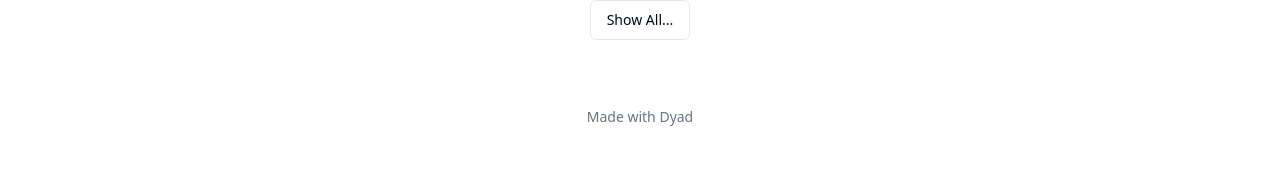
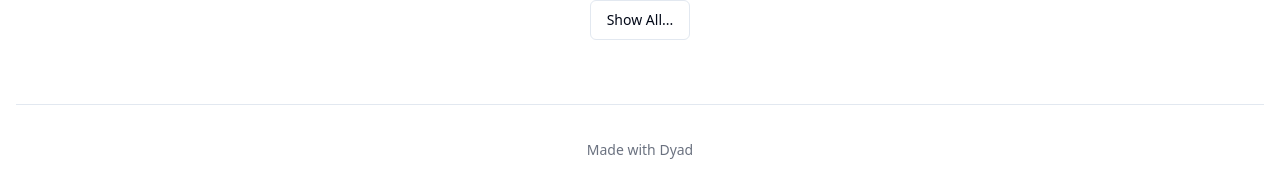
Before and after one commit to meelbreaker-001/CEPL, a React (Vite) app: page / in a window 1280 px wide. Shown: the part 1269-1447 px from the top of the page. Built offline with nearby package versions, Linux system fonts and the light colour scheme.

Commit message:
[dyad] Adding visual dividers between sections - wrote 2 file(s)

```diff
--- a/src/components/CollegeIdentity.tsx
+++ b/src/components/CollegeIdentity.tsx
@@ -8,7 +8,7 @@ interface CollegeIdentityProps {
 
 const CollegeIdentity: React.FC<CollegeIdentityProps> = ({ logoUrl, redirectUrl }) => {
   return (
-    <section id="college-identity" className="py-8 md:py-12 bg-white text-foreground border-b">
+    <section id="college-identity" className="py-8 md:py-12 bg-background text-foreground border-b">
       <div className="container mx-auto px-4 text-center">
 
         {/* Logo wrapped in an anchor tag for redirection */}
--- a/src/pages/Index.tsx
+++ b/src/pages/Index.tsx
@@ -6,6 +6,7 @@ import AppFooter from '@/components/AppFooter';
 import EventDetailsDialog from '@/components/EventDetailsDialog';
 import { MadeWithDyad } from "@/components/made-with-dyad";
 import { ThemeToggle } from "@/components/ThemeToggle";
+import { Separator } from "@/components/ui/separator";
 
 const Index = () => {
   // Filter events based on status
@@ -33,7 +34,7 @@ const Index = () => {
         <ThemeToggle />
       </div>
 
-      {/* 1. College Identity Section */}
+      {/* 1. College Identity Section (has its own border-b) */}
       <CollegeIdentity
         collegeName={COLLEGE_INFO.name}
         logoUrl="https://adhiyamaan.ac.in/ace/images/logo33.gif"
@@ -50,9 +51,8 @@ const Index = () => {
           autoplay={true}
         />
 
-        {/* Separator for visual clarity */}
         <div className="container mx-auto px-4">
-          <hr className="border-t border-border" />
+          <Separator />
         </div>
 
         {/* 3. Past Events Section */}
@@ -62,10 +62,14 @@ const Index = () => {
           onViewDetails={handleViewDetails}
         />
 
+        <div className="container mx-auto px-4 py-4">
+          <Separator />
+        </div>
+
         <MadeWithDyad />
       </main>
 
-      {/* 4. Footer Section */}
+      {/* 4. Footer Section (has its own border-t) */}
       <AppFooter info={COLLEGE_INFO} />
 
       {/* Event Details Dialog */}
```
